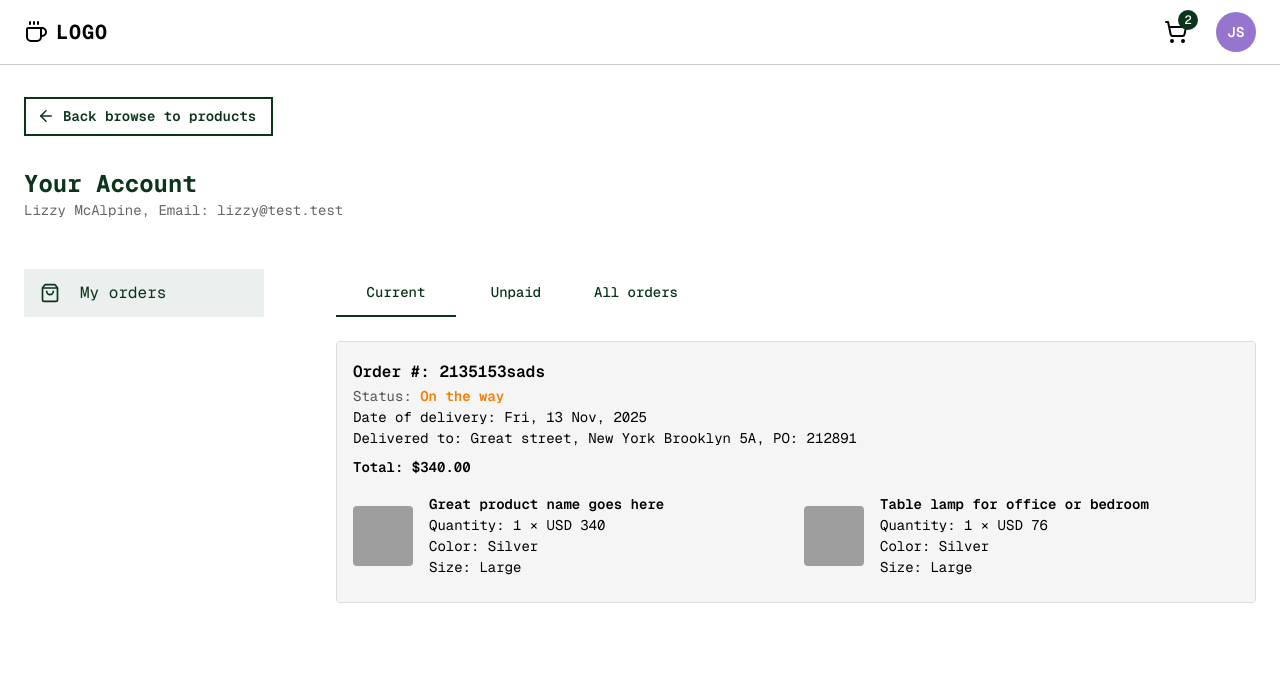
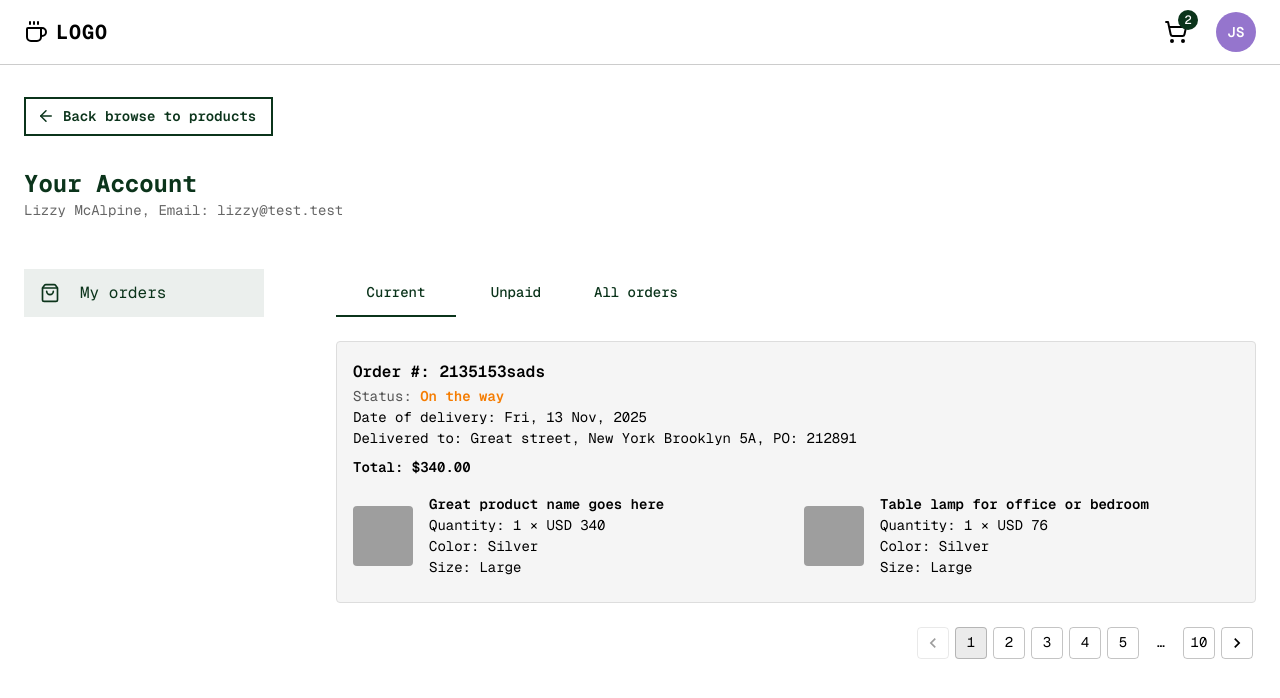
Before and after one commit to faizisyellow/indocoffee-web, a React (Vite) app: page /account in a window 1280 px wide. Shown: the top 698 px of the page. Built offline with nearby package versions, Linux system fonts and the light colour scheme; grey boxes are pictures that could not be loaded.

Commit message:
Component: Add Pagination button to My Orders page

```diff
--- a/src/components/OrderList.tsx
+++ b/src/components/OrderList.tsx
@@ -6,17 +6,26 @@ import {
   Card,
   CardContent,
   Grid,
+  Pagination,
 } from "@mui/material";
 import { useState } from "react";
 import { useNavigate } from "react-router";
 
 export default function OrderList() {
   const [filter, setFilter] = useState("current");
+  const [page, setPage] = useState(1);
   const navigate = useNavigate();
 
   const handleOrderClick = (orderId: string) => {
     console.log("Navigate to order:", orderId);
     navigate(`/order/${orderId}`);
+  };
+
+  const handlePageChange = (
+    event: React.ChangeEvent<unknown>,
+    value: number,
+  ) => {
+    setPage(value);
   };
 
   const orders = [
@@ -50,6 +59,8 @@ export default function OrderList() {
       ],
     },
   ];
+
+  const totalPages = 10;
 
   return (
     <Box sx={{ pl: 6 }}>
@@ -143,6 +154,16 @@ export default function OrderList() {
           </CardContent>
         </Card>
       ))}
+
+      <Box sx={{ display: "flex", justifyContent: "flex-end", mt: 3, mb: 4 }}>
+        <Pagination
+          count={totalPages}
+          page={page}
+          onChange={handlePageChange}
+          variant="outlined"
+          shape="rounded"
+        />
+      </Box>
     </Box>
   );
 }
```
